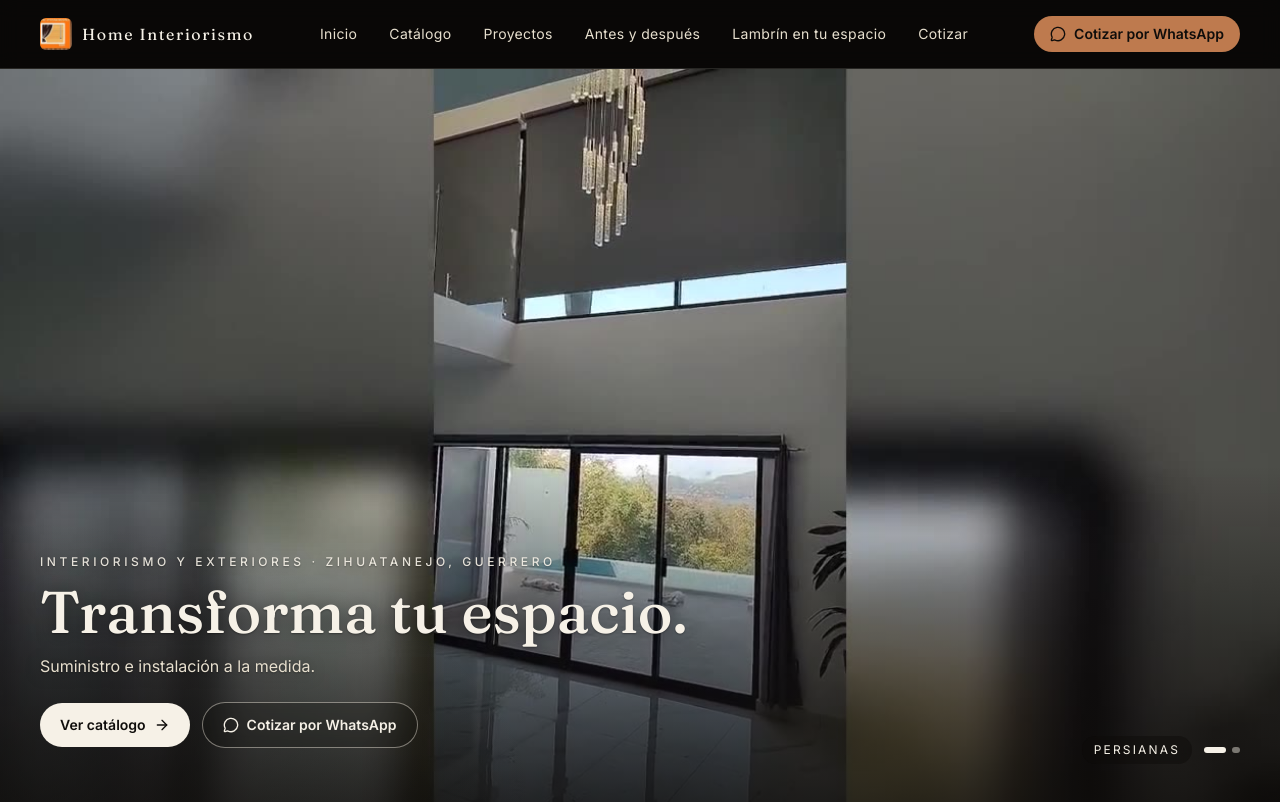
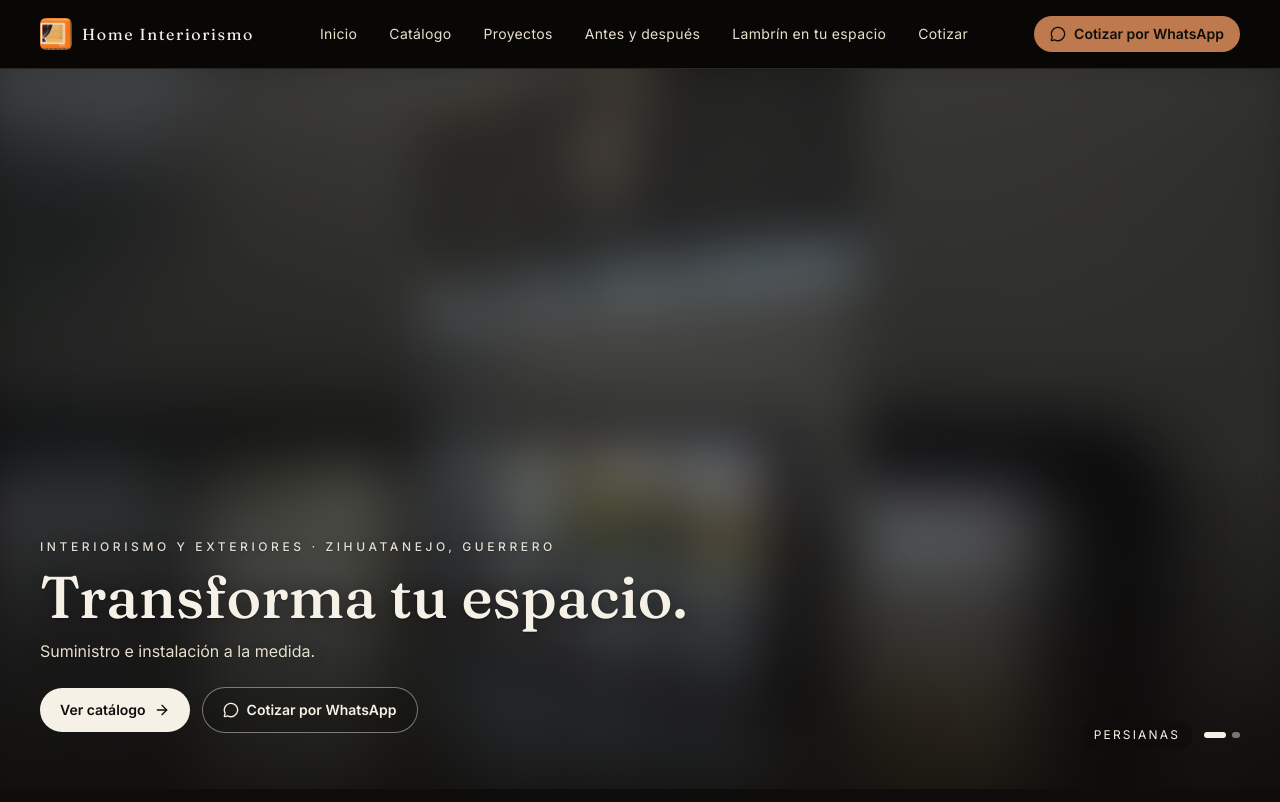
Before and after one commit to HomeInteriorismo/Interiorismohome, a Next.js app: page / in a window 1280 px wide. Shown: the top 802 px of the page. Built offline with nearby package versions, Linux system fonts and the light colour scheme.

Commit message:
Add files via upload

```diff
--- a/app/PublicSiteApp.tsx
+++ b/app/PublicSiteApp.tsx
@@ -618,10 +618,11 @@ function HeroVideoBackground({ className = "absolute inset-0", children }: any)
     <div ref={wrapRef} className={className}>
       <style dangerouslySetInnerHTML={{ __html: HERO_VIDEO_CSS }} />
       {HERO_VIDEOS.map((v, i) => (
-        <div key={v.src} className="absolute inset-0 transition-opacity duration-1000"
-          style={{ opacity: i === active ? 1 : 0, backgroundImage: `url(${v.poster})`, backgroundSize: "cover", backgroundPosition: "center" }}>
+        <div key={v.src} className="absolute inset-0 overflow-hidden transition-opacity duration-1000" style={{ opacity: i === active ? 1 : 0 }}>
+          {/* Relleno: la portada difuminada cubre lo que sobre a los lados; el video se ve completo */}
+          <div className="absolute -inset-8" style={{ backgroundImage: `url(${v.poster})`, backgroundSize: "cover", backgroundPosition: "center", filter: "blur(28px) brightness(0.55)" }} />
           <video
-            className="hero-video absolute inset-0 w-full h-full object-cover"
+            className="hero-video absolute inset-0 w-full h-full object-contain"
             poster={v.poster}
             muted
             playsInline
@@ -665,8 +666,8 @@ function HeroVideoBackground({ className = "absolute inset-0", children }: any)
    - Celular: el video se ve completo (horizontal) y el texto va debajo, sin taparlo. */
 function Hero({ onNav }: any) {
   return (
-    <section id="inicio" className="relative overflow-hidden md:h-[calc(100svh-65px)] md:min-h-[560px]" style={{ background: C.carbon }}>
-      <HeroVideoBackground className="relative w-full aspect-[4/3] sm:aspect-video md:absolute md:inset-0 md:aspect-auto">
+    <section id="inicio" className="relative overflow-hidden md:h-[min(calc(100svh-65px),56.25vw)] md:min-h-[520px]" style={{ background: C.carbon }}>
+      <HeroVideoBackground className="relative w-full aspect-video md:absolute md:inset-0 md:aspect-auto">
         <div className="absolute inset-0 pointer-events-none hidden md:block"
           style={{ background: "linear-gradient(0deg, rgba(15,13,11,0.82) 0%, rgba(15,13,11,0.45) 24%, rgba(15,13,11,0) 46%)" }} />
         <div className="absolute inset-0 pointer-events-none hidden md:block"
```
